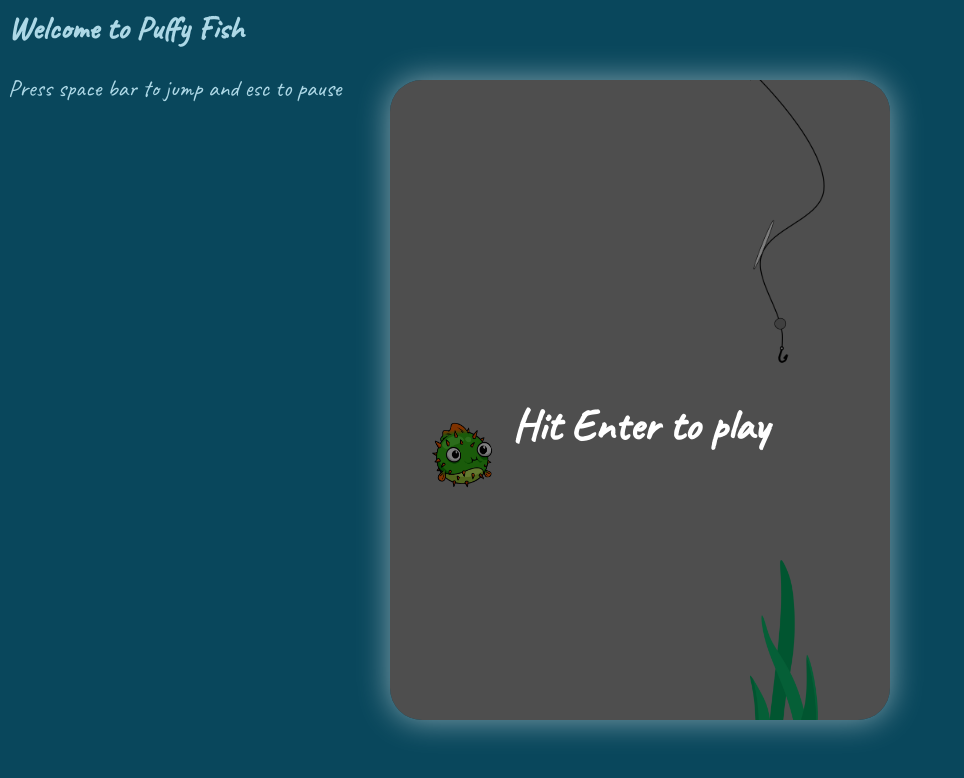
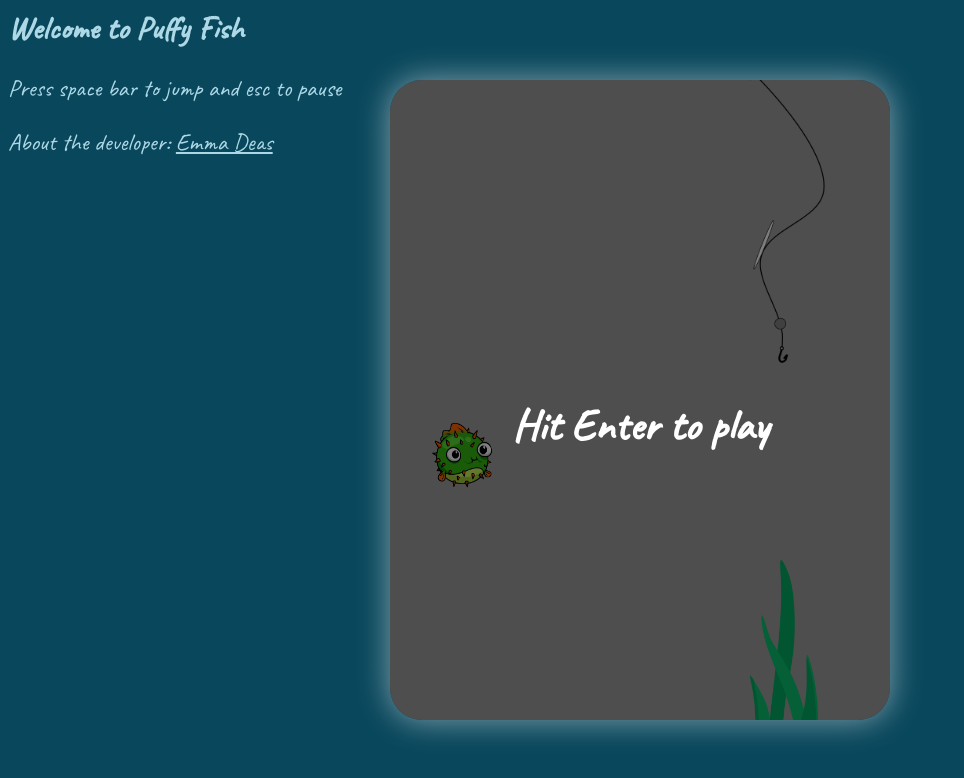
Before and after one commit to emmad5/puffy-fish, a plain HTML site: page index.html in a window 1280 px wide. Shown: the whole page, without its empty margins (0-964 px from the left). Drawn offline with Linux system fonts and the light colour scheme.

Commit message:
add about the dev

```diff
--- a/index.html
+++ b/index.html
@@ -3,6 +3,7 @@
     <title>Puffy Fish</title>
     <h1>Welcome to Puffy Fish</h1>
     <p>Press space bar to jump and esc to pause</p>
+    <p>About the developer: <a href="https://github.com/emmad5">Emma Deas</a></p>
     <style>
         body {
             background: rgb(9, 71, 92);
@@ -24,6 +25,9 @@
             color: lightblue;
             font-family: Caveat;
             width: 300px;
+        }
+        a {
+            color: lightblue;
         }
         p {
             color: lightblue;
```
